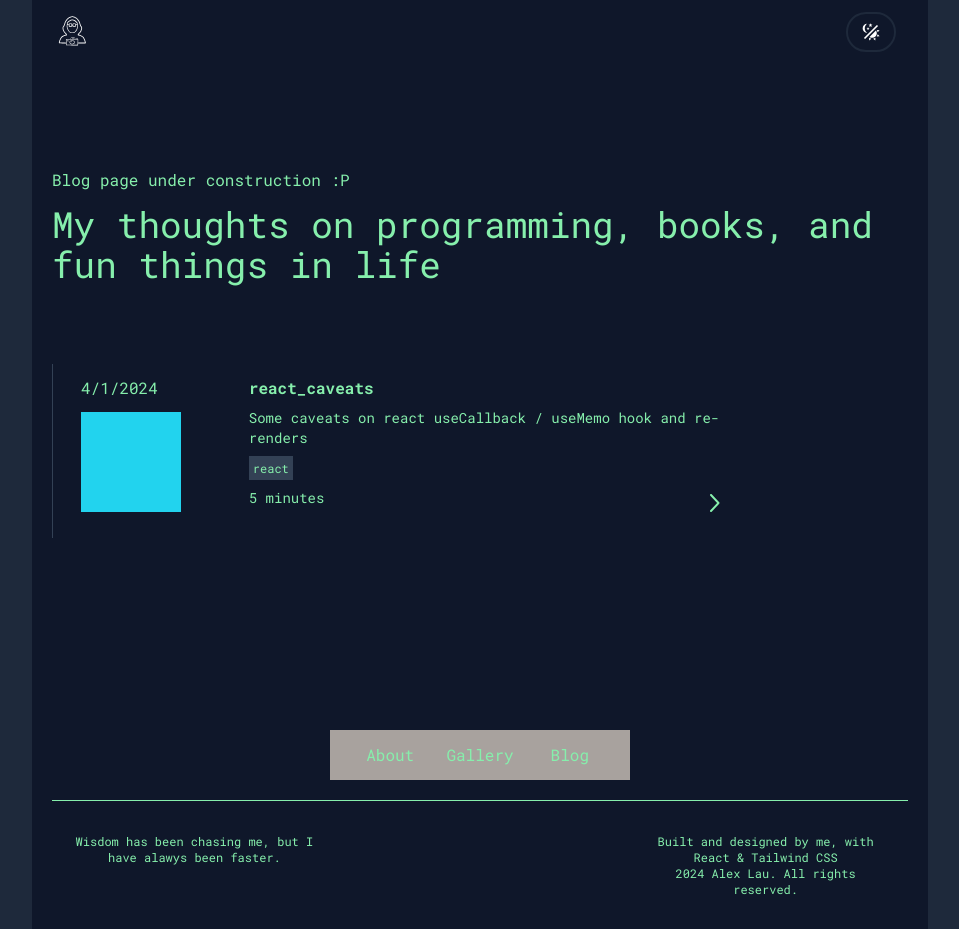
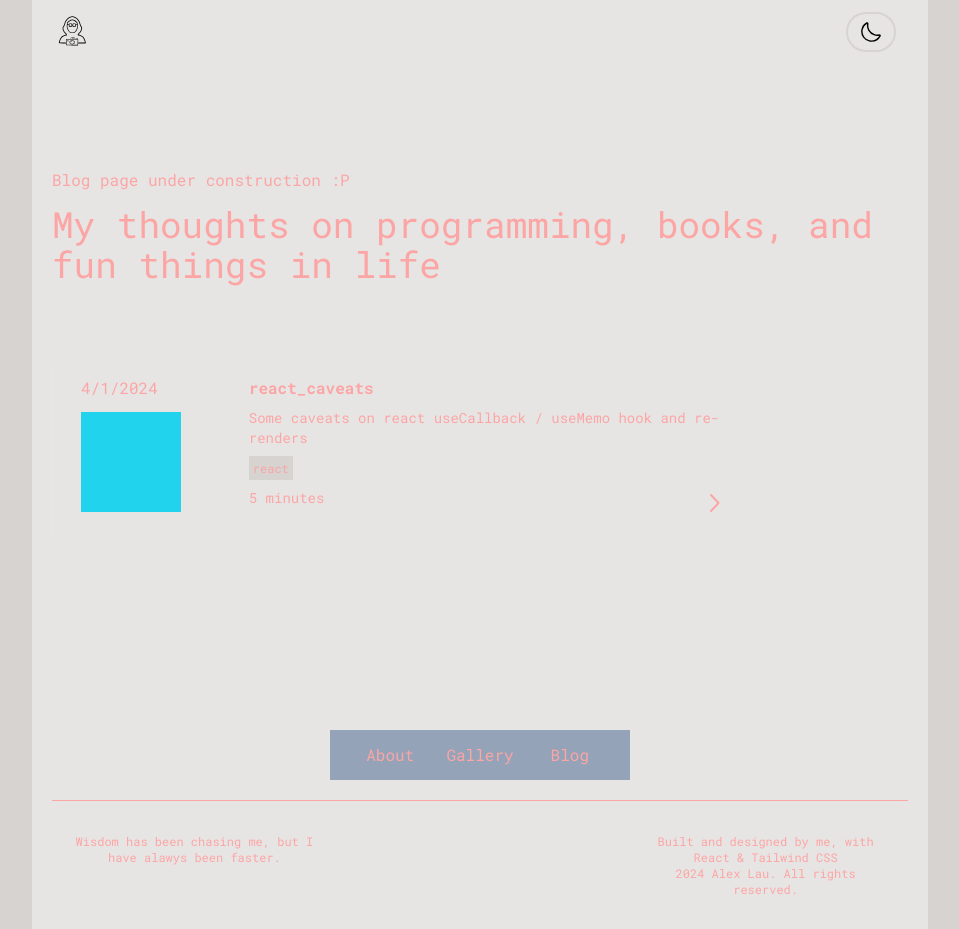
Before and after one commit to ALPHAAAL/my_web, a React (Vite) app: page /blog in a window 1280 px wide. Shown: the whole page, without its empty margins (160-1119 px from the left). Built offline with nearby package versions, Linux system fonts and the light colour scheme; what thumbhash would draw is missing.

Commit message:
Light/dark mode scaffolding

```diff
--- a/src/components/About/index.tsx
+++ b/src/components/About/index.tsx
@@ -61,7 +61,7 @@ function JobRow(props: JobRole) {
                 {titles.map(({title, duration}) => (
                     <div key={title} className='flex flex-col mt-1 sm:flex-row justify-between sm:mt-2 text-xs'>
                         <p>{title}</p>
-                        <p className='mt-1 text-green-300/60 sm:mt-0'>{duration}</p>
+                        <p className='mt-1 text-red-300/60 dark:text-green-300/60 sm:mt-0'>{duration}</p>
                     </div>
                 ))}
             </div>
@@ -72,8 +72,8 @@ function JobRow(props: JobRole) {
 function ExperienceSection() {
     return (
         <div className='sm:pl-10 mt-5'>
-            <div className='w-full border-[0.5px] border-slate-50/25 p-6'>
-                <div className='flex flex-row pb-3 border-b-[0.5px] border-slate-50/25'>
+            <div className='w-full border-[1px] dark:border-[0.5px] border-stone-50 dark:border-slate-50/25 p-6'>
+                <div className='flex flex-row pb-3 border-b-[1px] dark:border-b-[0.5px] border-stone-50 dark:border-slate-50/25'>
                     <WorkIcon className='mr-3' width={28} height={28} />
                     <h1>Work</h1>
                 </div>
--- a/src/components/Blog/index.tsx
+++ b/src/components/Blog/index.tsx
@@ -9,7 +9,7 @@ type TagProp = {
 
 function Tag({ children }: TagProp) {
     return (
-        <span className="bg-slate-700 p-1">{children}</span>
+        <span className="bg-stone-300 dark:bg-slate-700 p-1">{children}</span>
     )
 }
 
@@ -31,7 +31,7 @@ function BlogPostRow(props: BlogPostRowType) {
                 <p>{`${createAt.toLocaleDateString()}`}</p>
                 <div className="hidden mt-3 w-[100px] h-[100px] bg-cyan-400 sm:block"></div>
             </div>
-            <div onClick={() => navigate('react_caveats')} className="sm:col-start-2 sm:col-span-3 flex flex-col sm:p-3 [&>*]:mb-2 hover:bg-slate-400/5 cursor-pointer">
+            <div onClick={() => navigate('react_caveats')} className="sm:col-start-2 sm:col-span-3 flex flex-col sm:p-3 [&>*]:mb-2 hover:dark:bg-slate-400/5 cursor-pointer">
                 <p className="font-bold">{title}</p>
                 <p className="text-sm">{description}</p>
                 <div className="text-xs flex flex-row [&>*]:mr-1">
@@ -53,7 +53,7 @@ export default function Blog() {
         <div>
             <p>Blog page under construction :P</p>
             <h1 className='mt-3 text-4xl'>My thoughts on programming, books, and fun things in life</h1>
-            <div className="mt-16 sm:border-l-[0.5px] sm:border-l-slate-700 sm:pl-4 sm:mt-20">
+            <div className="mt-16 sm:border-l-[0.5px] sm:dark:border-l-slate-700 sm:pl-4 sm:mt-20">
                 {MD_JSON.map((data) => <BlogPostRow key={data.name} createAt={new Date(data.createAt)} title={data.name} description={data.description} readingTime={data.readingTime} tags={data.tags} />)}
             </div>
         </div>
--- a/src/components/Home/index.tsx
+++ b/src/components/Home/index.tsx
@@ -26,8 +26,8 @@ export default function Home() {
                 <svg height="100" fill="transparent" stroke="currentColor" strokeWidth="2" className="stroke-fill-animation text-6xl sm:text-8xl font-bold bg-clip-text" width="100%">
                     <text dominantBaseline="middle" y="50%">Alex Lau</text>
                 </svg>
-                <div className="font-extrabold text-2xl md:text-4xl [text-wrap:balance] bg-clip-text text-transparent bg-gradient-to-r from-slate-200/60 to-50% to-slate-200">
-                    I am a <span className="text-indigo-500 inline-flex flex-col h-[calc(theme(fontSize.2xl)*theme(lineHeight.tight))] md:h-[calc(theme(fontSize.4xl)*theme(lineHeight.tight))] overflow-hidden">
+                <div className="font-extrabold text-2xl md:text-4xl [text-wrap:balance] bg-clip-text text-transparent bg-gradient-to-r from-stone-600/60 to-slate-800 dark:from-slate-200/60 to-50% dark:to-slate-200">
+                    I am a <span className="text-teal-500 dark:text-indigo-500 inline-flex flex-col h-[calc(theme(fontSize.2xl)*theme(lineHeight.tight))] md:h-[calc(theme(fontSize.4xl)*theme(lineHeight.tight))] overflow-hidden">
                         <ul className="block animate-text-slide-4 text-left leading-tight [&_li]:block">
                             <li className={TYPING_TEXT_CLASS_NAME}>Software Engineer</li>
                             <li className={TYPING_TEXT_CLASS_NAME}>Landscape Photographer</li>
--- a/src/components/Layout/index.tsx
+++ b/src/components/Layout/index.tsx
@@ -1,9 +1,11 @@
-import { useState } from 'react';
+import { useLayoutEffect, useState } from 'react';
 import { Link, Outlet } from "react-router-dom";
 import clsx from 'clsx';
 
 import MyIcon from '../../assets/icons/icon.svg?react';
-import DarkMode from '../../assets/icons/theme-light-dark.svg?react';
+// import DarkMode from '../../assets/icons/theme-light-dark.svg?react';
+import LightMode from '../../assets/icons/light-mode.svg?react';
+import DarkMode from '../../assets/icons/dark-mode.svg?react';
 
 import NavigationBar from "../NavigationBar";
 import NavigationMenu from '../NavigationMenu';
@@ -11,22 +13,37 @@ import { AppContext } from '../../contexts/AppContext';
 
 export default function Layout() {
     const [isMenuOpen, setIsMenuOpen] = useState(false);
+    const [isDarkMode, setIsDarkMode] = useState(window?.matchMedia('(prefers-color-scheme: dark)')?.matches ?? true);
     const value = {
         isMenuOpen,
+        isDarkMode,
         setIsMenuOpen,
+        setIsDarkMode,
     };
     const blurClassName = isMenuOpen ? 'transition-[filter] duration-[500ms] blur-[3px]' : 'blur-[0px] transition-[filter] duration-[500ms]';
 
+    useLayoutEffect(() => {
+        if (isDarkMode) {
+            document.querySelector('html')?.classList.add('dark');
+        } else {
+            document.querySelector('html')?.classList.remove('dark');
+        }
+    }, [isDarkMode]);
+
     return (
         <AppContext.Provider value={value}>
-            <div onClick={() => isMenuOpen && setIsMenuOpen(false)} className="h-max md:px-[10%] lg:px-[15%] bg-slate-800 text-green-300 overflow-hidden font-mono">
-                <div className={clsx("h-full flex flex-col bg-slate-900 px-5", blurClassName)}>
+            <div onClick={() => isMenuOpen && setIsMenuOpen(false)} className="h-max md:px-[10%] lg:px-[15%] bg-stone-300 dark:bg-slate-800 text-red-300 dark:text-green-300 overflow-hidden font-mono">
+                <div className={clsx("h-full flex flex-col bg-stone-200 dark:bg-slate-900 px-5", blurClassName)}>
                     <div className="flex flex-col min-h-screen py-3">
                         <div className="flex justify-between mb-5 h-[40px]">
-                            <Link to='/'><MyIcon className='text-white cursor-pointer' width={40} height={40} /></Link>
+                            <Link to='/'><MyIcon className='text-black dark:text-white cursor-pointer' width={40} height={40} /></Link>
                             <div className='flex'>
-                                <span className='flex justify-center w-[50px] border-2 rounded-3xl border-slate-800 p-2 mr-3'>
-                                    <DarkMode className='text-white cursor-pointer' width={20} height={20} />
+                                <span className='flex justify-center w-[50px] border-2 rounded-3xl border-stone-300 dark:border-slate-800 p-2 mr-3'>
+                                    {
+                                        isDarkMode ?
+                                            <LightMode onClick={() => setIsDarkMode((val) => !val)} className='text-black dark:text-white cursor-pointer' width={20} height={20} /> :
+                                            <DarkMode onClick={() => setIsDarkMode((val) => !val)} className='text-black dark:text-white cursor-pointer' width={20} height={20} />
+                                    }
                                 </span>
                                 <NavigationMenu />
                             </div>
@@ -35,7 +52,7 @@ export default function Layout() {
                             <Outlet />
                         </div>
                     </div>
-                    <div className="pb-3 border-t border-green-300" />
+                    <div className="pb-3 border-t border-red-300 dark:border-green-300" />
                     <div className="flex text-xs text-center mt-5 mb-8 sm:px-5 sm:justify-between justify-around">
                         <h1 className="hidden sm:block sm:w-[30%]">Wisdom has been chasing me, but I have alawys been faster.</h1>
                         <h1 className="sm:w-[30%]">
--- a/src/components/NavigationBar/index.tsx
+++ b/src/components/NavigationBar/index.tsx
@@ -2,7 +2,7 @@ import { Link } from "react-router-dom";
 
 export default function NavigationBar() {
     return (
-        <div className="hidden px-4 sm:flex sm:justify-between text-center fixed bottom-5 left-[50%] ml-[-150px] bg-stone-400 w-[300px] h-[50px]">
+        <div className="hidden px-4 sm:flex sm:justify-between text-center fixed bottom-5 left-[50%] ml-[-150px] bg-slate-400 dark:bg-stone-400 w-[300px] h-[50px]">
             <Link className="hover:bg-stone-800 w-[33%] h-full leading-[50px]" to="/about">About</Link>
             <Link className="hover:bg-stone-800 w-[33%] h-full leading-[50px]" to="/gallery">Gallery</Link>
             <Link className="hover:bg-stone-800 w-[33%] h-full leading-[50px]" to="/blog">Blog</Link>
--- a/src/contexts/AppContext.ts
+++ b/src/contexts/AppContext.ts
@@ -2,6 +2,9 @@ import { createContext } from "react";
 
 export const AppContext = createContext({
     isMenuOpen: false,
+    isDarkMode: false,
     // eslint-disable-next-line @typescript-eslint/no-unused-vars
     setIsMenuOpen: (_: boolean) => {},
+    // eslint-disable-next-line @typescript-eslint/no-unused-vars
+    setIsDarkMode: (_: boolean) => {},
 });
--- a/tailwind.config.js
+++ b/tailwind.config.js
@@ -3,6 +3,7 @@ import typography from '@tailwindcss/typography';
 
 /** @type {import('tailwindcss').Config} */
 export default {
+  darkMode: 'selector',
   content: [
     "./index.html",
     "./src/**/*.{js,jsx,ts,tsx}",
```
Also changed, not shown: src/components/NavigationMenu/index.tsx (+5 -5 lines), src/assets/icons/dark-mode.svg (renamed from src/assets/icons/dark-mode-night-moon-svgrepo-com.svg), src/assets/icons/light-mode.svg.
